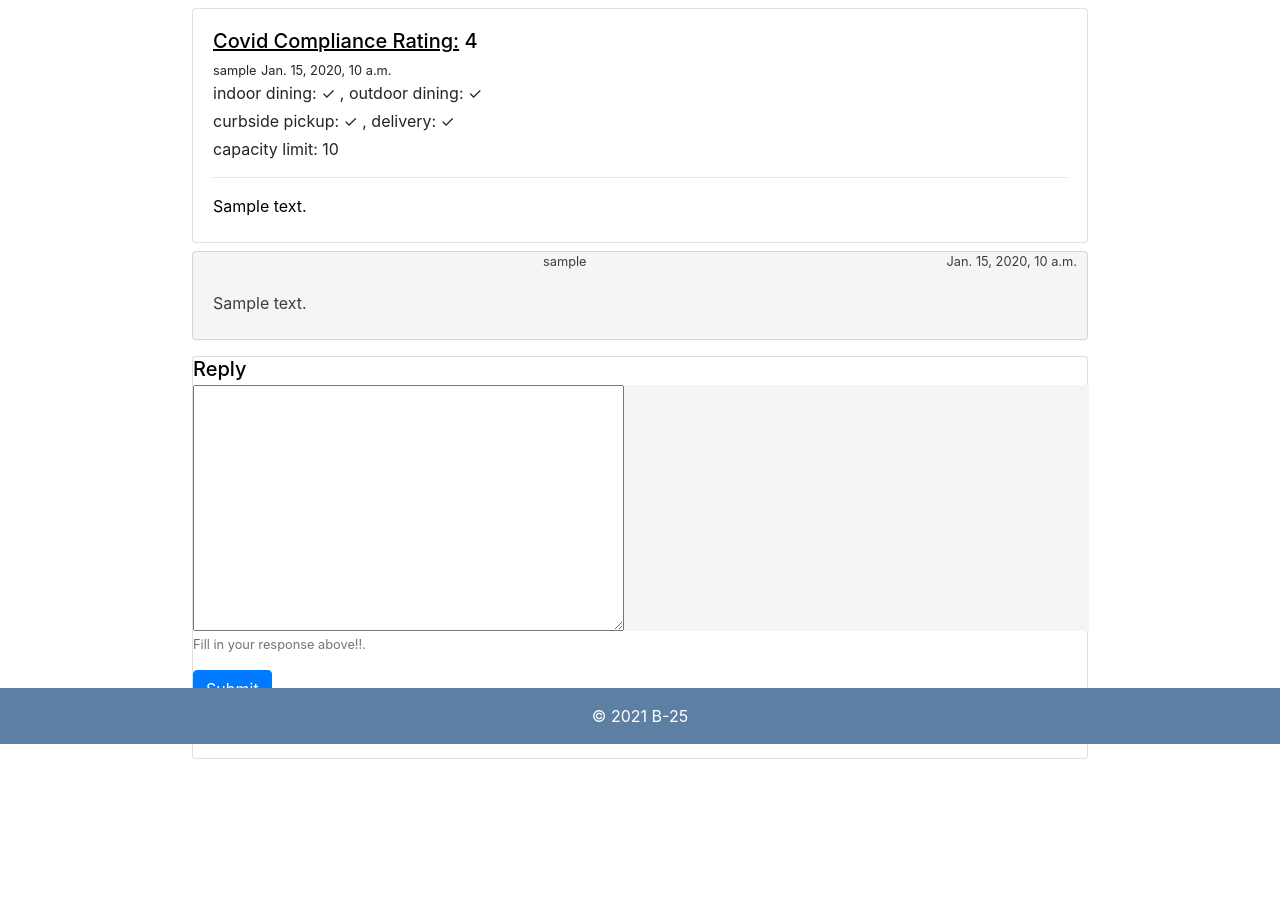
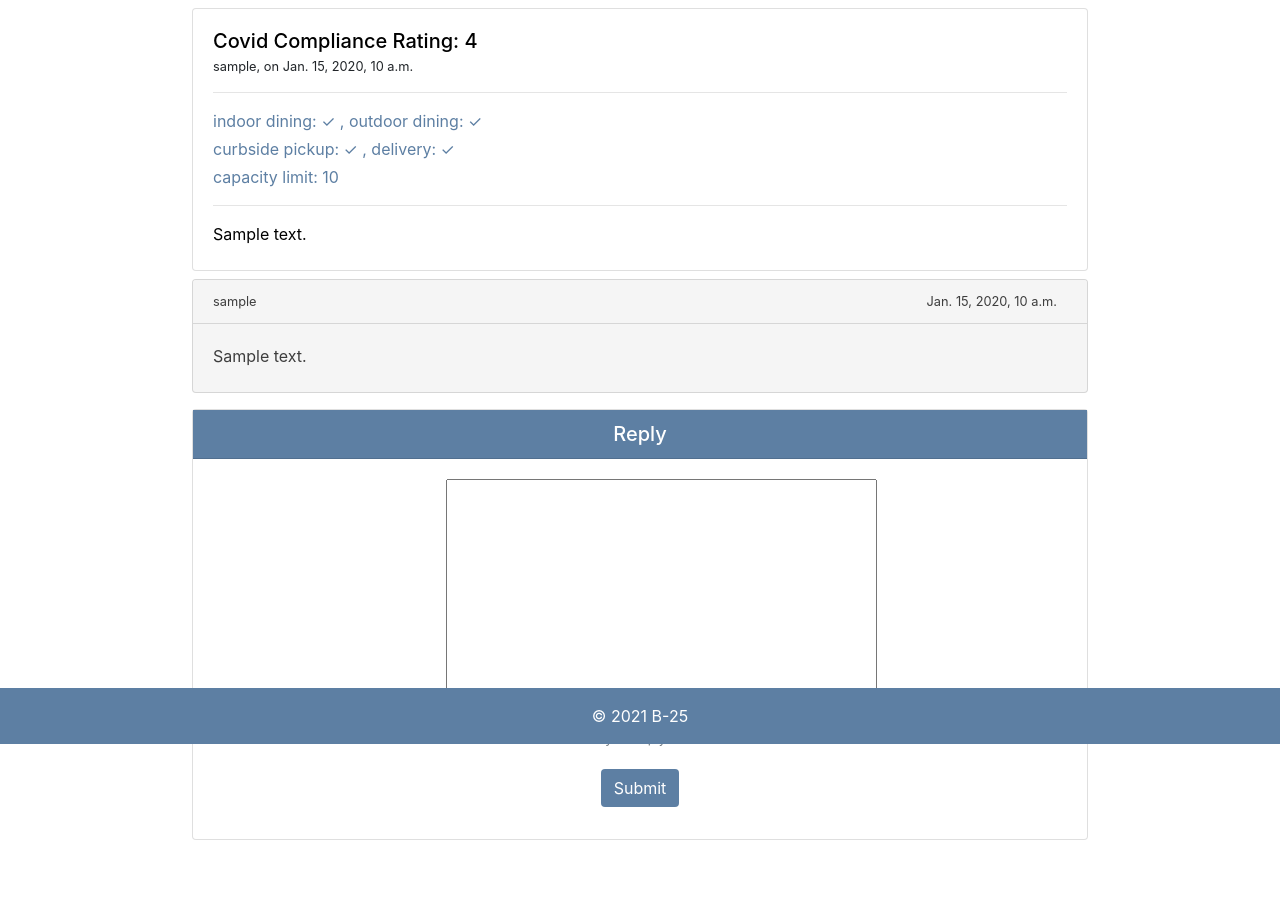
Before and after one commit to naqiaz/whats-changed, a Django app: page /replies/1/ in a window 1280 px wide. Shown: the part 56-956 px from the top of the page. Before the commit the page ends 815 px from the top, so only its background shows below. Run offline with Django 3.2, Linux system fonts and the light colour scheme; tables that the repository leaves empty hold one stand-in row (values such as "Sample post"); some libraries are stand-ins or nearby versions.

Commit message:
Stylized comments and replies pages

```diff
--- a/changed/templates/changed/replies.html
+++ b/changed/templates/changed/replies.html
@@ -11,12 +11,13 @@
                 <div class="d-flex w-100 justify-content-between">
                     <div class="card-body">
                         <h5 class="mb-1" style="color:black">
-                            <u> Covid Compliance Rating:</u>
+                            Covid Compliance Rating:
                             {{comment.covid_compliance_rating}}
                         </h5>
-                        <small>{{comment.user.username}}</small>
+                        <small>{{comment.user.username}}, on </small>
                         <small>{{comment.published_date}}</small>
-                        <p class="mb-1">
+                        <hr>
+                        <p class="mb-1" style="color:#5d7fa3">
                             indoor dining:
                             {%if comment.indoor_dining == True %}
                             &#10003;
@@ -30,7 +31,7 @@
                             &#10007;
                             {% endif %}
                         </p>
-                        <p class="mb-1">
+                        <p class="mb-1" style="color:#5d7fa3">
                             curbside pickup:
                             {%if comment.curbside_pickup == True %}
                             &#10003;
@@ -44,7 +45,7 @@
                             &#10007;
                             {% endif %}
                         </p>
-                        <p class="mb-1">capacity limit: {{comment.capacity_limit}}</p>
+                        <p class="mb-1" style="color:#5d7fa3">capacity limit: {{comment.capacity_limit}}</p>
                         <hr>
                         <p class="mb-1" style="color:black">{{comment.body}}</p>
                     </div>
@@ -55,8 +56,8 @@
             <div class="container">
                 <div class="row justify-content-md-center">
                     <div class="card" style="width:70vw; background-color: #f5f5f5;">
-                        <div class="d-flex w-100 justify-content-between">
-                            <h5 class="mb-1" style="color:black"></h5>
+                        <div class="card-header d-flex w-100 justify-content-between"
+                            style="background-color: #f5f5f5;">
                             <small style="color:#3d3d3d; margin-right:10px">{{r.user.username}}</small>
                             <small style="color:#3d3d3d; margin-right:10px">{{r.published_date}}</small>
                         </div>
@@ -68,19 +69,22 @@
             </div>
             {% endfor %}
 
-            <div class="card" style="width:70vw; margin:2vh">
-            <form action="{% url 'changed:replies' id=comment.id %}" , method="post" style="margin-bottom:50px">
+            <div class="card justify-content-md-center text-center"
+                style="width:70vw; margin-top:2vh; margin-bottom:60px">
+                <form action="{% url 'changed:replies' id=comment.id %}" , method="post">
                     <div class="form-group">
                         {% csrf_token %}
-                <h5 class="mb-1" style="color:black">Reply</h5>
-
-                  <div class="fieldWrapper" style="width:70vw; background-color: #f5f5f5;">
+                        <h5 class="card-header" style="background-color:#5d7fa3; color:white">Reply</h5>
+                        <div class="card-body">
+                            <div class="fieldWrapper" style="width:70vw;">
                                 {{ form.reply.errors }}
                                 {{ form.reply }}
                             </div>
-                  <small id="emailHelp" class="form-text text-muted">Fill in your response above!!.</small>
+                            <small id="emailHelp" class="form-text text-muted">Write your reply above!</small>
                         </div>
-                <button type="submit", value = "submit", class="btn btn-primary">Submit</button>
+                        <button type="submit" , value="submit" , class="btn"
+                            style="background-color: #5d7fa3; color:white">Submit</button>
+                    </div>
                 </form>
             </div>
         </div>
```
Also changed, not shown: changed/templates/changed/comments.html (+13 -8 lines). Lines whose indentation alone changed are shown as unchanged.
